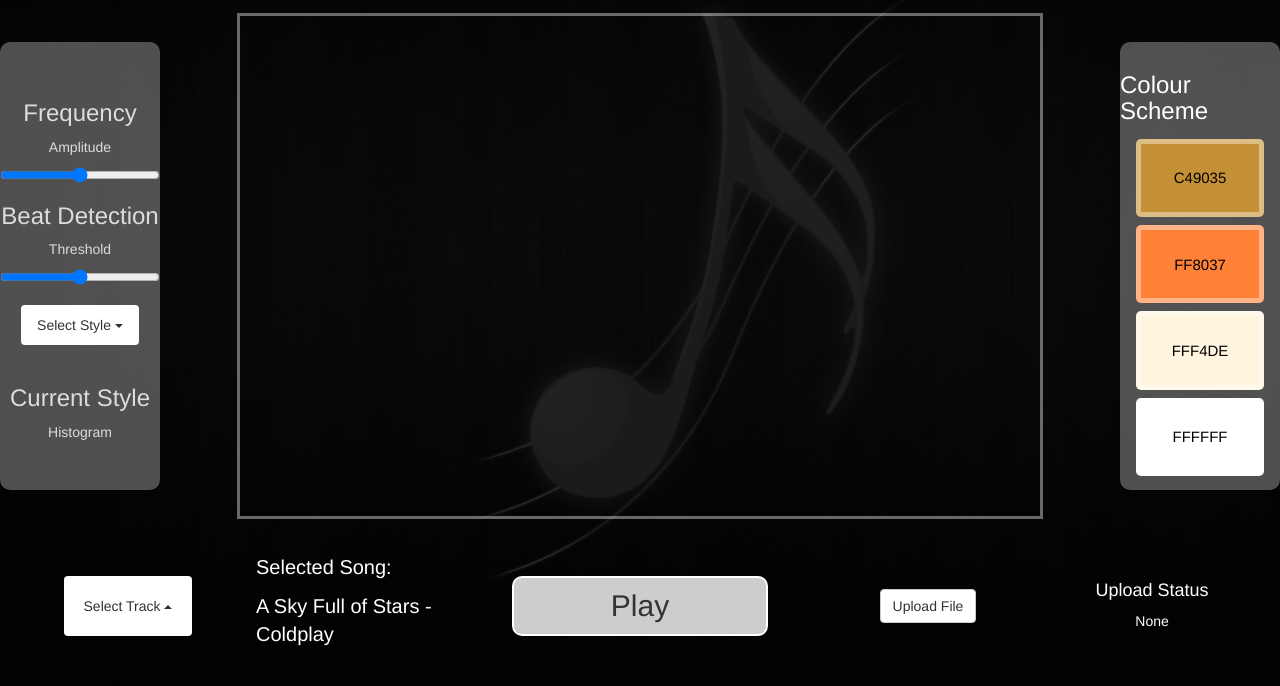
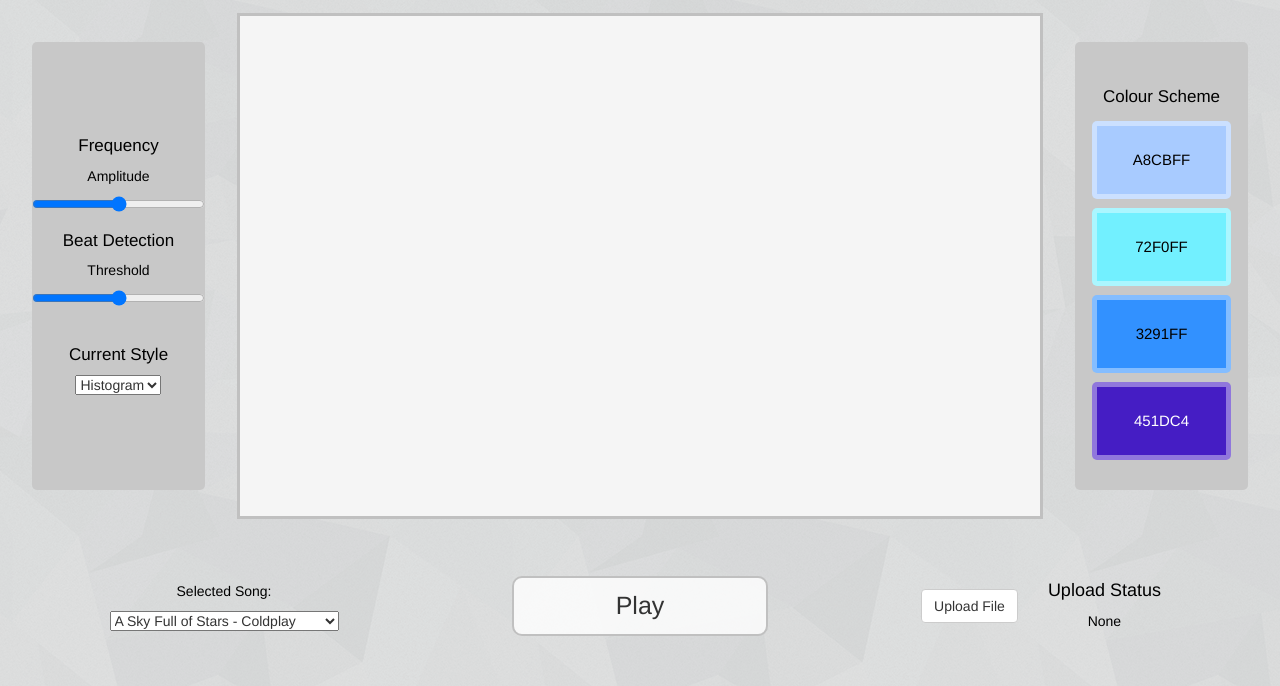
Before and after one commit to VictorHYu/Play-Me-A-Song, a website: page PMAS/index.html in a window 1280 px wide. Shown: the part 114-800 px from the top of the page. Drawn offline with nearby package versions, Linux system fonts and the light colour scheme.

Commit message:
new styling

```diff
--- a/PMAS/app.js
+++ b/PMAS/app.js
@@ -23,12 +23,14 @@ app.post('/upload', function (req, res) {
   form.uploadDir = path.join(__dirname, '/uploads');
 
   form.on('file', function (field, file) {
-        fs.rename(file.path, path.join(form.uploadDir, 'uploadedFile.mp3'));
+    fs.rename(file.path, path.join(form.uploadDir, 'uploadedFile.mp3'), function() {
+      console.log("Rename succcess");
+    });
   });
 
   form.parse(req, function () {
     res.writeHead(200, { 'content-type': 'text/plain' });
-        res.write('Received Upload');
+    res.write("Received Upload");
     res.end();
   });
 });
--- a/PMAS/index.html
+++ b/PMAS/index.html
@@ -17,7 +17,7 @@
   Sorry, this web application is not currently supported for your screen resolution.
   </div>
   <div id="title-wrapper" class="flex-center">
-        <h1>Eye Hear A Song!</h1>
+    <h1>Audio Visualizer</h1>
   </div>
 
   <div id="middle" class="flex-center">
@@ -28,17 +28,14 @@
       <h3 class="left-text">Beat Detection</h3>
       <p class="left-text">Threshold</p>
       <input id="beatThreshold" type="range" class="slider">
-            <div id="style-picker" class="dropdown">
-                <button class="btn btn-default dropdown-toggle" id="song-menu" type="button" data-toggle="dropdown"> Select Style
-                    <span class="caret"></span></button>
-                <ul class="dropdown-menu" role="menu" aria-labelledby="song-menu">
-                    <li role="presentation"><a role="menuitem" class="analyzer-type" tabindex="-1">Histogram</a></li>
-                    <li role="presentation"><a role="menuitem" class="analyzer-type" tabindex="-1">Circular</a></li>
-                    <li role="presentation"><a role="menuitem" class="analyzer-type" tabindex="-1">Line</a></li>
-                </ul>
+      <div id="style-picker" class="dropdown flex-center flex-column">
+        <h3 class="left-text">Current Style</h3>
+        <select id="type-dropdown">
+          <option value="0" selected="selected">Histogram</option>
+          <option value="1">Circular</option>
+          <option value="2">Line</option>
+        </select>
       </div>
-            <h3 class="left-text">Current Style</h3>
-            <p id="current-style" class="left-text">Histogram</p>
     </div>
     <canvas id="canvas" width="800" height="500">
     </canvas>
@@ -53,36 +50,31 @@
 
   <div id="bottom" class="flex-center">
     <div id="bottom-left" class="bottom-side flex-center flex-column">
-            <div class="dropup">
-                <button class="btn btn-default dropdown-toggle" id="song-menu" type="button" data-toggle="dropdown"> Select Track
-                    <span class="caret"></span></button>
-                <ul class="dropdown-menu" role="menu" aria-labelledby="song-menu">
-                    <li role="presentation"><a role="menuitem" class="song-selection" tabindex="-1">A Sky Full of Stars - Coldplay</a></li>
-                    <li role="presentation"><a role="menuitem" class="song-selection" tabindex="-1">Airplanes - B.o.B</a></li>
-                    <li role="presentation"><a role="menuitem" class="song-selection" tabindex="-1">Fade - Alan Walker</a></li>
-                    <li role="presentation"><a role="menuitem" class="song-selection" tabindex="-1">Hey Soul Sister - Train</a></li>
-                    <li role="presentation"><a role="menuitem" class="song-selection" tabindex="-1">Jar of Hearts - Christina Perri</a></li>
-                    <li role="presentation"><a role="menuitem" class="song-selection" tabindex="-1">Maps - Maroon 5</a></li>
-                    <li role="presentation"><a role="menuitem" class="song-selection" tabindex="-1">Perfect - Hedley</a></li>
-                    <li role="presentation"><a role="menuitem" class="song-selection" tabindex="-1">Save Me - BTS</a></li>
-                    <li role="presentation"><a role="menuitem" class="song-selection" tabindex="-1">Talking to the Moon - Bruno Mars</a></li>
-                    <li role="presentation"><a role="menuitem" class="song-selection" tabindex="-1">What I've Done - Linkin Park</a></li>
-                    <li role="presentation"><a role="menuitem" class="song-selection" tabindex="-1">Uploaded File</a></li>
-                </ul>
+      <p> Selected Song:</p>
+      <select id="song-dropdown">
+        <option value="0" selected="selected">A Sky Full of Stars - Coldplay</option>
+        <option value="1">Airplanes - B.o.B</option>
+        <option value="3">Fade - Alan Walker</option>
+        <option value="4">Hey Soul Sister - Train</option>
+        <option value="5">Jar of Hearts - Christina Perri</option>
+        <option value="6">Maps - Maroon 5</option>
+        <option value="7">Perfect - Hedley</option>
+        <option value="8">Save Me - BTS</option>
+        <option value="9">Talking to the Moon - Bruno Mars</option>
+        <option value="10">What I've Done - Linkin Park</option>
+        <option value="11">Uploaded File</option>
+      </select>
     </div>
-        </div>
-        <div id="bottom-mid-left" class="bottom-mid-side">
-            <p> Selected Song:</p>
-            <p id="selected-song">A Sky Full of Stars - Coldplay</p>
-        </div>
+
     <button id="start-button"> Play </button>
-        <div id="bottom-mid-right" class="bottom-mid-side">
+
+    <div class="bottom-side flex-center">
       <input id="file-selector" type="file" name="uploads[]" accept="audio/*" style="display: none;">
       <input type="button" class="btn btn-default" value="Upload File" onclick="document.getElementById('file-selector').click();" />
-        </div>
-        <div id="bottom-right" class="bottom-side">
+      <div class="flex-center flex-column margin-small">
         <h4> Upload Status </h4>
         <p id="upload-status"> None </p>
       </div>
     </div>
+  </div>
 </body>
--- a/PMAS/public/javascripts/analyzer.js
+++ b/PMAS/public/javascripts/analyzer.js
@@ -3,14 +3,17 @@
 
 var ctx;
 var settings = {}
+var colours = ['#A8CBFF', '#72F0FF', '#3291FF', '#451DC4'];
 
-var colours = ['#C49035', '#FF8037', '#FFF4DE', '#FFFFFF'];
+var HISTOGRAM_INDEX = 0
+var CIRCLE_INDEX = 1
+var LINE_INDEX = 2
 
 $(
   function setup() {
     settings.frequencyAmp = 50;
     settings.beatThreshold = 50;
-        settings.type = "Histogram";
+    settings.type = HISTOGRAM_INDEX;
 
     ctx = canvas.getContext('2d');
     recolourCanvas();
@@ -36,32 +39,26 @@ function recolourCanvas() {
 }
 
 Analyzer = function(analyzer, canvas){
-
   var beatDetector = new WebAudiox.AnalyserBeatDetector(analyzer, canvas);
   var volume = new WebAudiox.Analyser2Volume(analyzer);
   var snowflakes = [];
 
   this.update	= function(){
-
-        //update settings
     ctx.strokeStyle = 'rgba(255, 255, 255, ' + settings.lineOpacity/50 * 0.5 + ')';
 
-        if (settings.type == "Histogram") {
+    if (settings.type == HISTOGRAM_INDEX)
       displayBarAnalyzer();
-        }
-        else if (settings.type == "Circular") {
+    else if (settings.type == CIRCLE_INDEX)
       displayCircleAnalyzer();
-        }
-        else if (settings.type == "Line") {
+    else if (settings.type == LINE_INDEX)
       displayLineAnalyzer();
-        }
 
     displayMetadata();
   }
 
   function displayBarAnalyzer() {
     // draw a circle for volume
-        translucent = 'rgba(255,255,255,0.1)';
+    translucent = 'rgba(150,150,150,0.1)';
     ctx.fillStyle = translucent;
     var maxRadius = Math.min(canvas.height, canvas.width) * 3;
     var radius = 5 + volume.smoothedValue() * maxRadius;
@@ -214,7 +211,7 @@ Analyzer = function(analyzer, canvas){
   }
 
   function displayMetadata() {
-        ctx.fillStyle = (settings.type == "Line") ? colours[0] : '#FFF';
+    ctx.fillStyle = (settings.type == "Line") ? colours[0] : '#000';
     ctx.font = '30px Arial';
     ctx.fillText(metadata.title,10,50);
     ctx.font = '23px Arial';
--- a/PMAS/public/javascripts/javascript.js
+++ b/PMAS/public/javascripts/javascript.js
@@ -2,7 +2,6 @@
  */
 
 $( document ).ready(function() {
-
   // disables the start button for 5 seconds
   function disableButton() {
     document.getElementById( 'start-button' ).disabled = true;
@@ -18,22 +17,13 @@ $( document ).ready(function() {
   });
 
   // change selected song when a new one is chosen
-    $( '.song-selection' ).click(function() {
-        var songName = $( this ).html();
-
-        $( '#selected-song' ).html(songName);
-        if (songName in presets) {
-            musicFile = presets[songName];
-        }
-        else {
-            console.log("Error, can't find song");
-        }
+  $( '#song-dropdown' ).change(function() {
+    musicFile = presets[$( this )[0].selectedIndex];
   });
 
   // change analyzer type
-    $( '.analyzer-type' ).click(function() {
-        settings.type = $( this ).html();
-        $( '#current-style' ).html($( this ).html());
+  $( '#type-dropdown' ).change(function() {
+    settings.type = $( this )[0].selectedIndex;
   });
 
   // settings change handler
@@ -46,16 +36,16 @@ $( document ).ready(function() {
   });
 });
 
-var presets = {
-    "A Sky Full of Stars - Coldplay":   '/music/A Sky Full of Stars.mp3',
-    "Airplanes - B.o.B":                '/music/Airplanes.mp3',
-    "Fade - Alan Walker":               '/music/Fade.mp3',
-    "Hey Soul Sister - Train":          '/music/Hey Soul Sister.mp3',
-    "Jar of Hearts - Christina Perri":  '/music/Jar of Hearts.mp3',
-    "Maps - Maroon 5":                  '/music/Maps.mp3',
-    "Perfect - Hedley":                 '/music/Perfect.mp3',
-    "Save Me - BTS":                    '/music/Save Me.mp3',
-    "Talking to the Moon - Bruno Mars": '/music/Talking to the Moon.mp3',
-    "What I've Done - Linkin Park":     '/music/What I\'ve Done.mp3',
-    "Uploaded File":                    '/uploadedFile.mp3'
-};
+var presets = [
+  '/music/A Sky Full of Stars.mp3',
+  '/music/Airplanes.mp3',
+  '/music/Fade.mp3',
+  '/music/Hey Soul Sister.mp3',
+  '/music/Jar of Hearts.mp3',
+  '/music/Maps.mp3',
+  '/music/Perfect.mp3',
+  '/music/Save Me.mp3',
+  '/music/Talking to the Moon.mp3',
+  '/music/What I\'ve Done.mp3',
+  '/uploadedFile.mp3'
+];
--- a/PMAS/public/javascripts/smooth.js
+++ b/PMAS/public/javascripts/smooth.js
@@ -11,7 +11,7 @@ function smoothData(data) {
   var step = Math.floor(windowSize / 2);
 
   var ans = new Array(data.length - 2 * step);
-    var C = [-2,-1,0,1,2];
+  var C = [-2, -1, 0, 1, 2];
 
   var det = 10;
   for (var k = step; k < (data.length - step); k++) {
--- a/PMAS/public/javascripts/uploads.js
+++ b/PMAS/public/javascripts/uploads.js
@@ -1,11 +1,12 @@
+var UPLOADED_SONG_INDEX = 10;
+
 // handles file uploads from users
 $( function() {
-  $("#file-selector").on("change", function() {
+  $( "#file-selector" ).on("change", function() {
     var files = $(this).get(0).files;
 
     // file upload success
     if (files.length > 0) {
-
       $( '#upload-status' ).text("Uploading...");
 
       // post file data to server
@@ -20,9 +21,9 @@ $( function() {
         processData: false, // processes data and changes it into a query string
         contentType: false,
         success: function(res) {
-            $( '#upload-status' ).text("Complete");
-            $( '#selected-song' ).text("Uploaded File");
-            $( '.song-selection' ).click();
+          $( '#upload-status' ).text("Complete");
+          document.getElementById("song-dropdown").selectedIndex = UPLOADED_SONG_INDEX;
+          $( '#song-dropdown' ).change();
         },
         xhr: function() {
           var xhr = new XMLHttpRequest();
--- a/PMAS/public/stylesheets/styles.css
+++ b/PMAS/public/stylesheets/styles.css
@@ -1,17 +1,10 @@
 /*-----------------  GENERAL*/
-
-html {
-    background: URL("/images/background.jpg");
-    background-size: cover;
-    background-repeat: no-repeat;
-}
 
 body {
   height: 100vh;
   width: 100vw;
   margin: 0;
-
-    background: rgba(0,0,0,0.85);
+  background: url("/images/shattered.png") repeat fixed center;
 }
 
 .flex-center {
@@ -29,25 +22,30 @@ body {
   margin: 0 auto;
 }
 
+.margin-small {
+  margin: 3rem;
+}
+
 /*-----------------  TEXT*/
 
 h1, h2, h3, h4, p {
-    color: white;
+  color: black;
 }
 
 h1 {
-    font-size: 40pt;
+  font-size: 6rem;
 }
 
+h3 {
+  font-size: 1.7rem;
+}
 /*-----------------  TOP*/
 
 #title-wrapper {
   position: relative;
-    margin-bottom: 20px;
   width: 100%;
-    height:10%;
+  height: 10%;
   margin: 0 auto;
-    border-radius: 5px;
 }
 
 /*-----------------  MIDDLE*/
@@ -58,22 +56,17 @@ h1 {
 }
 
 #canvas {
-/*    height: 500px;*/
-/*    width: 800px;*/
+  background: whitesmoke;
   margin: 0 auto;
-
-    border: 3px solid rgba(255,255,255,0.4);
+  border: 3px solid silver;
 }
 
 .middle-side{
   height: 80%;
-    width: 12.5%;
-    background: rgba(255,255,255,0.3);
-    border-radius: 10px;
-}
-
-.left-text {
-    color: rgba(255,255,255,0.8);
+  width: 22.5%;
+  margin: 0 2.5%;
+  background: rgb(200, 200, 200);
+  border-radius: 5px;
 }
 
 .color-picker {
@@ -81,13 +74,13 @@ h1 {
   height: 17.5%;
   margin: 2.5%;
   text-align: center;
-    font-size: 15px;
+  font-size: 1.5rem;
   border: 5px solid rgba(255,255,255,0.4);
   border-radius: 5px;
 }
 
 #style-picker {
-    margin: 20px;
+  margin: 2rem;
 }
 
 /*-----------------  BOTTOM*/
@@ -101,8 +94,8 @@ h1 {
   margin: 0px auto;
   height: 50%;
   width: 20%;
-    font-size: 30px;
-    border: 2px solid white;
+  font-size: 2.5rem;
+  border: 2px solid silver;
   border-radius: 10px;
   background: rgba(255,255,255,0.8);
 }
@@ -111,51 +104,9 @@ h1 {
   background: rgba(255,255,255,0.4);
 }
 
-.bottom-side{
-    display: flex;
-    flex-direction: column;
-    align-items: center;
-    justify-content: center;
-
+.bottom-side {
   height: 100%;
-    width: 20%;
-}
-
-#bottom-mid-left {
-    display: flex;
-    flex-direction: column;
-    align-items: left;
-    justify-content: center;
-
-    height: 100%;
-    width: 15%;
-
-    color: white;
-    font-size: 15pt;
-}
-
-#bottom-mid-right {
-    display: flex;
-    flex-direction: row;
-    align-items: center;
-    justify-content: center;
-
-    height: 100%;
-    width: 15%;
-
-    color: white;
-    font-size: 15pt;
-}
-
-.dropup {
-    height: 50%;
-    width: 50%;
-}
-
-#song-menu{
-    height:100%;
-    width: 100%;
-    border: 4px solid rgba(255,255,255,0.3);
+  width: 35%;
 }
 
 /*--------------- Invalid screen size media queries */
@@ -176,11 +127,10 @@ h1 {
   body {
     text-align: center;
     color: black;
-        background: white;
+    background: silver;
   }
 
   html {
     background: none;
   }
-
 }
```
Also changed, not shown: PMAS/public/images/background.jpg (deleted), PMAS/public/images/shattered.png (added), README.md. Lines whose indentation alone changed are shown as unchanged.
